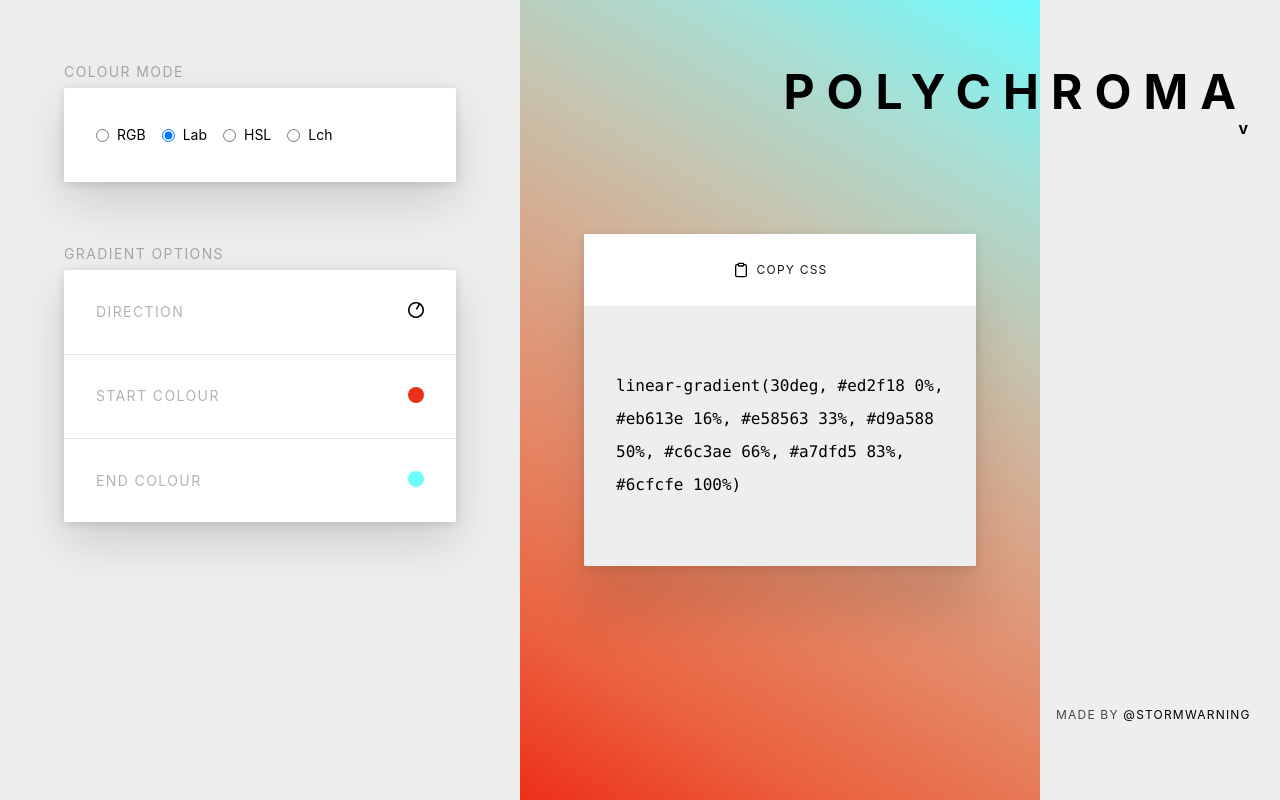
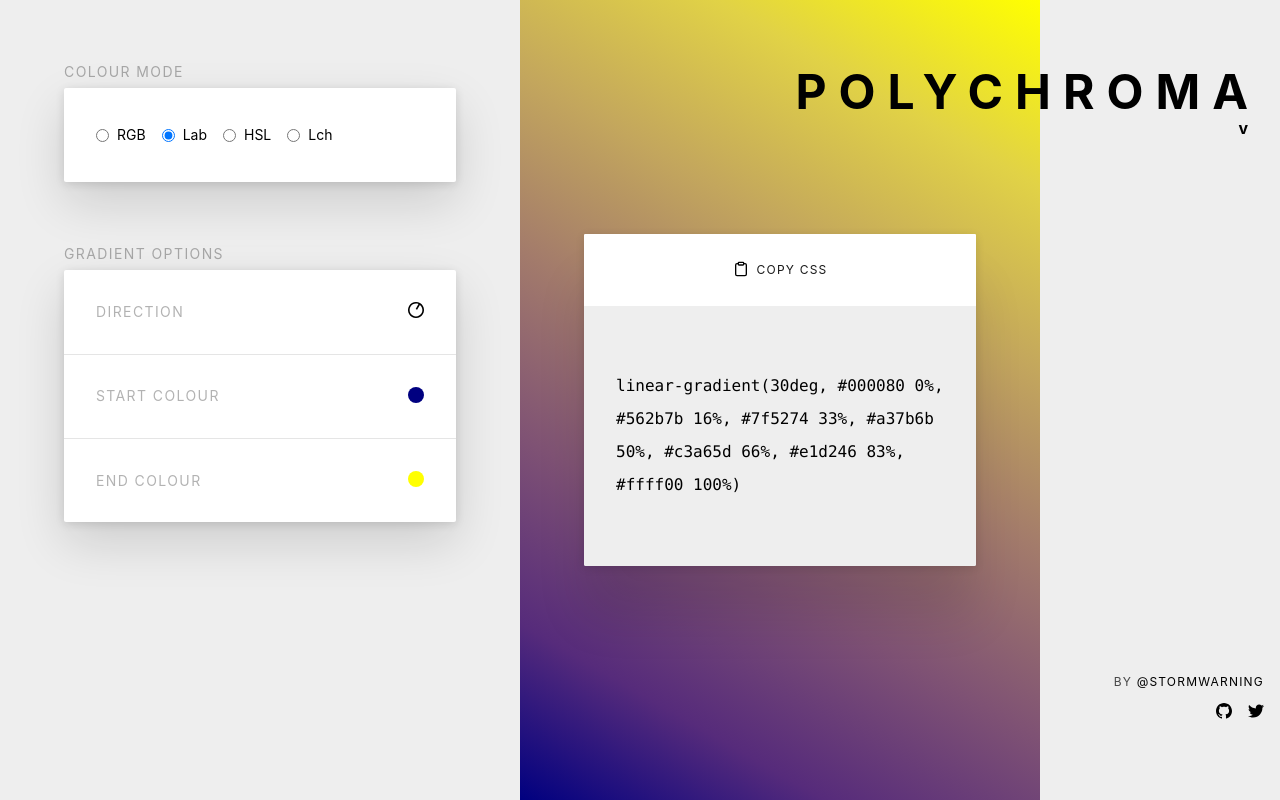
Before and after one commit to stormwarning/polychroma, a Nuxt app: page / in a window 1280 px wide. Built offline with nearby package versions, Linux system fonts and the light colour scheme.

Commit message:
Fix title tracking & update footer links

```diff
--- a/assets/css/main.css
+++ b/assets/css/main.css
@@ -1,25 +1,10 @@
-html, body {
-  background-color: #fff;
-  color: #000;
-  letter-spacing: 0.5px;
-  font-family: "Source Sans Pro", Arial, sans-serif;
-  height: 100vh;
-  margin: 0;
+/**
+ * Fix tracking issue for right-aligned text.
+ */
+.tracked-mega {
+    margin-right: -0.25em;
 }
 
-footer {
-  padding: 20px;
-  text-align: center;
-  border-top: 1px solid #ddd;
+.button-reset svg {
+    top: -1px;
 }
-
-a, a:hover, a:focus, a:visited {
-  color: #000;
-}
-
-.logo {
-  width: 100%;
-  height: auto;
-  max-width: 400px;
-  max-height: 289px;
-}
--- a/components/Footer.vue
+++ b/components/Footer.vue
@@ -1,8 +1,16 @@
 <template>
     <footer class="flex items-end black-70 ph4 ph3-ns pv4 pv5-ns">
-        <p class="mt4-ns f7 measure copy lh-copy ttu tracked">Made by
-            <a class="link black hover-black-70" href="http://tidaltheory.co/">@stormwarning</a>
-        </p>
+        <div class="flex-auto mt4-ns f7 lh-copy ttu tracked tr">
+            <p>By <a class="link black hover-black-70" href="http://tidaltheory.co/">@stormwarning</a></p>
+            <p class="mt2">
+                <a class="link black hover-black-70 dib w1" href="https://github.com/stormwarning/polychroma">
+                    <svg fill="currentColor" xmlns="http://www.w3.org/2000/svg" viewBox="0 0 16 16" fill-rule="evenodd" clip-rule="evenodd" stroke-linejoin="round" stroke-miterlimit="1.414"><path d="M8 0C3.58 0 0 3.582 0 8c0 3.535 2.292 6.533 5.47 7.59.4.075.547-.172.547-.385 0-.19-.007-.693-.01-1.36-2.226.483-2.695-1.073-2.695-1.073-.364-.924-.89-1.17-.89-1.17-.725-.496.056-.486.056-.486.803.056 1.225.824 1.225.824.714 1.223 1.873.87 2.33.665.072-.517.278-.87.507-1.07-1.777-.2-3.644-.888-3.644-3.953 0-.873.31-1.587.823-2.147-.083-.202-.358-1.015.077-2.117 0 0 .672-.215 2.2.82.638-.178 1.323-.266 2.003-.27.68.004 1.364.092 2.003.27 1.527-1.035 2.198-.82 2.198-.82.437 1.102.163 1.915.08 2.117.513.56.823 1.274.823 2.147 0 3.073-1.87 3.75-3.653 3.947.287.246.543.735.543 1.48 0 1.07-.01 1.933-.01 2.195 0 .215.144.463.55.385C13.71 14.53 16 11.534 16 8c0-4.418-3.582-8-8-8"></path></svg>
+                </a>
+                <a class="link black hover-black-70 dib w1 ml3" href="https://twitter.com/stormwarning">
+                    <svg fill="currentColor" xmlns="http://www.w3.org/2000/svg" viewBox="0 0 16 16" fill-rule="evenodd" clip-rule="evenodd" stroke-linejoin="round" stroke-miterlimit="1.414"><path d="M16 3.038c-.59.26-1.22.437-1.885.517.677-.407 1.198-1.05 1.443-1.816-.634.375-1.337.648-2.085.795-.598-.638-1.45-1.036-2.396-1.036-1.812 0-3.282 1.468-3.282 3.28 0 .258.03.51.085.75C5.152 5.39 2.733 4.084 1.114 2.1.83 2.583.67 3.147.67 3.75c0 1.14.58 2.143 1.46 2.732-.538-.017-1.045-.165-1.487-.41v.04c0 1.59 1.13 2.918 2.633 3.22-.276.074-.566.114-.865.114-.21 0-.416-.02-.617-.058.418 1.304 1.63 2.253 3.067 2.28-1.124.88-2.54 1.404-4.077 1.404-.265 0-.526-.015-.783-.045 1.453.93 3.178 1.474 5.032 1.474 6.038 0 9.34-5 9.34-9.338 0-.143-.004-.284-.01-.425.64-.463 1.198-1.04 1.638-1.7z" fill-rule="nonzero"></path></svg>
+                </a>
+            </p>
+        </div>
     </footer>
 </template>
 
--- a/nuxt.config.js
+++ b/nuxt.config.js
@@ -2,9 +2,9 @@
 const versionNum = JSON.stringify(require('./package.json').version)
 
 module.exports = {
-    /*
-    ** Headers of the page
-    */
+    /**
+      Headers of the page
+     */
     head: {
         htmlAttrs: { class: 'bg-light-gray' },
         title: 'Polychroma — Better gradients through colour spaces.',
@@ -66,10 +66,10 @@
         ],
     },
 
-    /*
-    ** Global CSS
-    */
-    // css: ['~assets/css/main.css'],
+    /**
+      Global CSS
+     */
+    css: ['~assets/css/main.css'],
 
     build: {
         vendor: [
--- a/pages/index.vue
+++ b/pages/index.vue
@@ -87,13 +87,13 @@
             stops: [
                 {
                     color: {
-                        hex: '#ed2f18',
+                        hex: '#000080',
                     },
                     pickerVisible: false,
                 },
                 {
                     color: {
-                        hex: '#6cfcfe',
+                        hex: '#ffff00',
                     },
                     pickerVisible: false,
                 },
```
